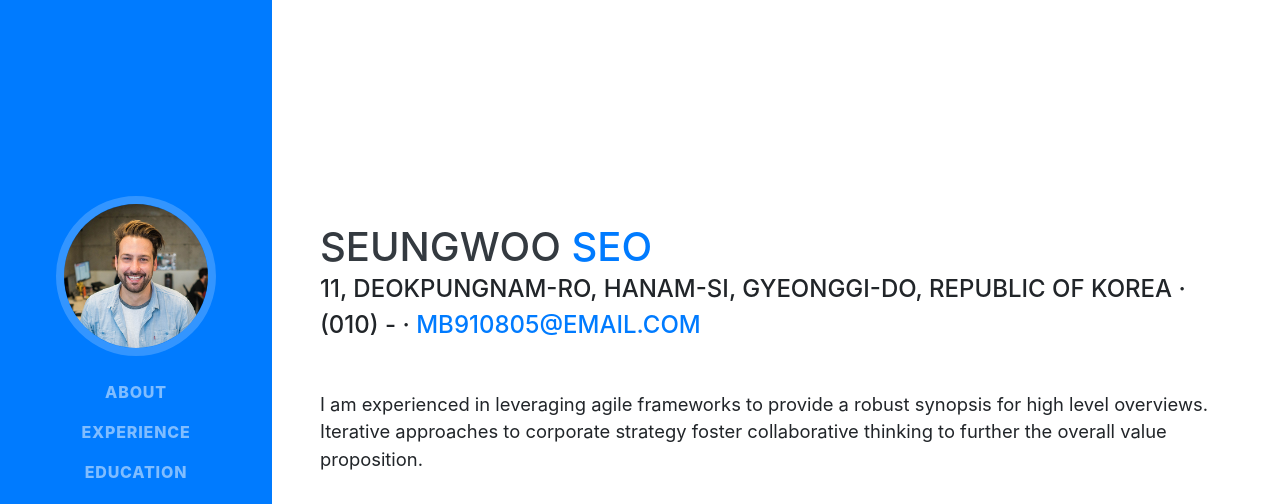
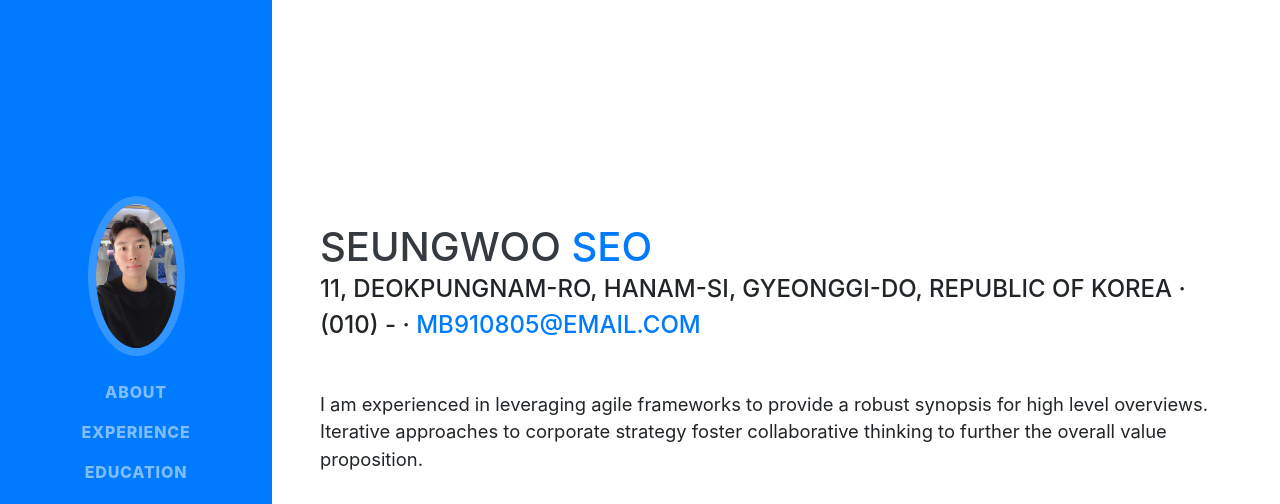
Before and after one commit to swoos91/swoos91.github.io, a website with bundled scripts: page index.html in a window 1280 px wide. Shown: the top 504 px of the page. Built offline with nearby package versions, Linux system fonts and the light colour scheme; a web font is replaced by a local one.

Commit message:
Modify profile

```diff
--- a/index.html
+++ b/index.html
@@ -29,7 +29,7 @@
     <a class="navbar-brand js-scroll-trigger" href="#page-top">
       <span class="d-block d-lg-none">Seungwoo Seo</span>
       <span class="d-none d-lg-block">
-        <img class="img-fluid img-profile rounded-circle mx-auto mb-2" src="img/profile.jpg" alt="">
+        <img class="img-fluid img-profile rounded-circle mx-auto mb-2" src="img/profile.jpeg" alt="">
       </span>
     </a>
     <button class="navbar-toggler" type="button" data-toggle="collapse" data-target="#navbarSupportedContent" aria-controls="navbarSupportedContent" aria-expanded="false" aria-label="Toggle navigation">
```
Also changed, not shown: img/bye.jpg (renamed from img/profile.jpg), img/profile.jpeg (added).
